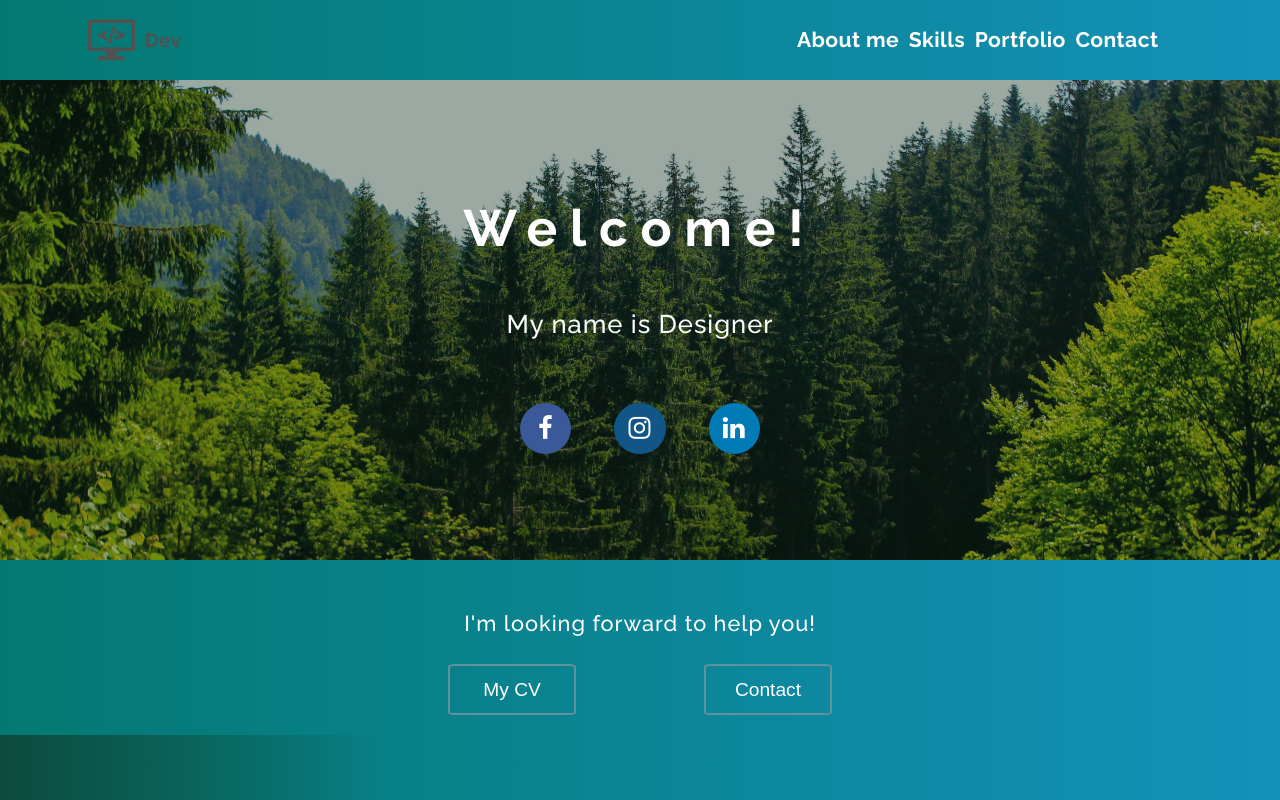
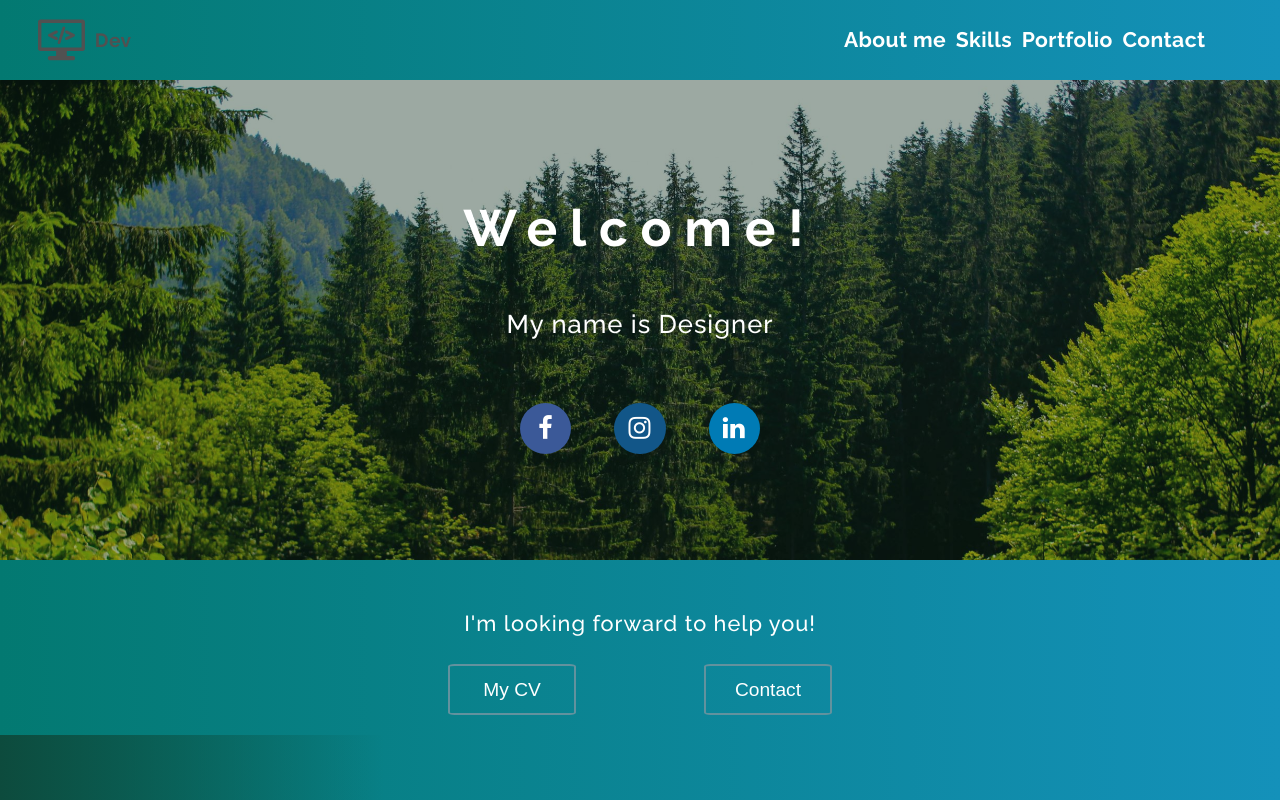
Before and after one commit to justynaptak-ux/ccportfolio, a plain HTML site: page index.html in a window 1280 px wide. Shown: the top 800 px of the page. Drawn offline with Linux system fonts and the light colour scheme.

Commit message:
Add files via upload

```diff
--- a/style.css
+++ b/style.css
@@ -19,7 +19,7 @@ body {
 .site-header {
   display: flex;
   margin: 0 auto;
-  width: 1180px;
+  width: 100%;
   height: 10%;
   padding: 1rem 2rem;
 }
```
